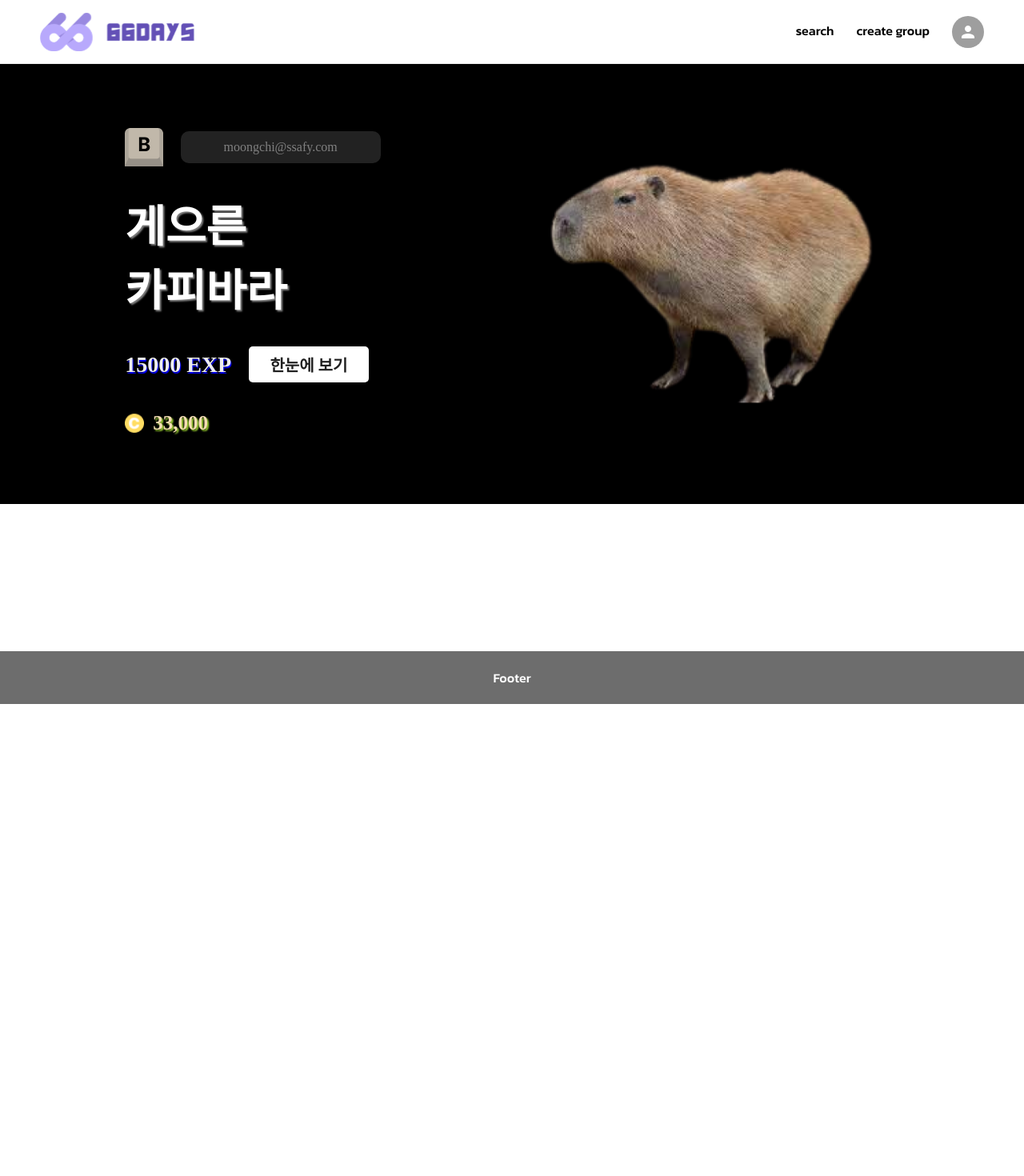
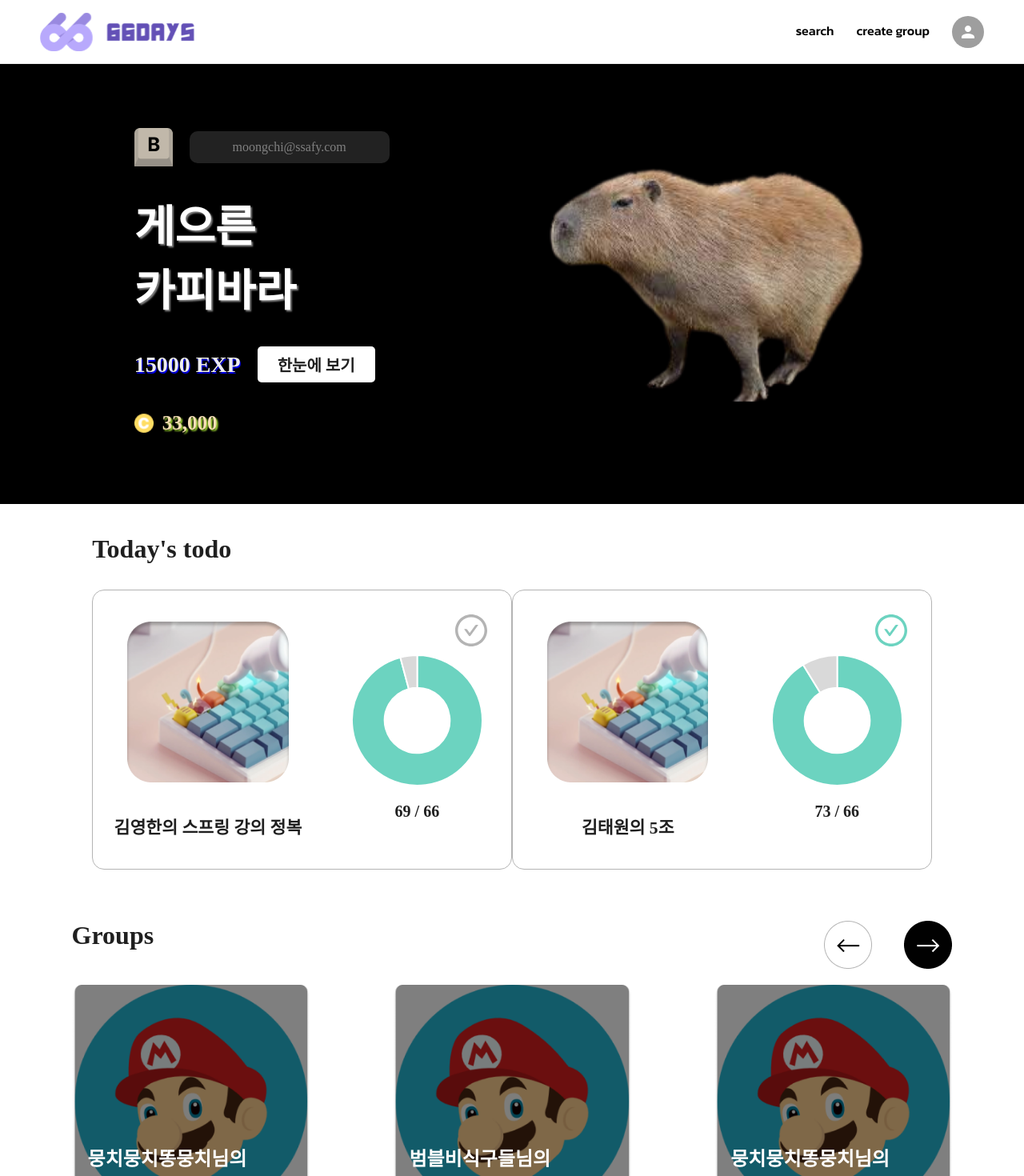
Before and after one commit to predictyson/66days, a React (Vite) app in the folder frontend/: page / in a window 1280 px wide. Shown: the top 1470 px of the page at 80% size. Before the commit the page ends 880 px from the top, so only its background shows below. Built offline with nearby package versions, Linux system fonts and the light colour scheme; a web font is replaced by a local one.

Commit message:
fe/chore: temp save

```diff
--- a/frontend/package.json
+++ b/frontend/package.json
@@ -13,6 +13,7 @@
     "@ant-design/icons": "^5.0.1",
     "@types/chart.js": "^2.9.37",
     "@types/react-slick": "^0.23.10",
+    "@types/swiper": "^6.0.0",
     "antd": "^5.4.6",
     "axios": "^1.4.0",
     "chart.js": "^4.3.0",
@@ -25,7 +26,8 @@
     "sockjs-client": "^1.6.1",
     "stompjs": "^2.3.3",
     "styled-components": "^5.3.10",
-    "styled-normalize": "^8.0.7"
+    "styled-normalize": "^8.0.7",
+    "swiper": "^9.3.1"
   },
   "devDependencies": {
     "@types/react": "^18.0.28",
--- a/frontend/src/components/main/Banner.tsx
+++ b/frontend/src/components/main/Banner.tsx
@@ -41,7 +41,7 @@ const Container = styled.div`
   display: flex;
   font-family: Pretendard;
   background-color: black;
-  padding: 0 8%;
+  padding: 0 9%;
 `;
 
 const LeftWrapper = styled.div`
--- a/frontend/src/components/main/Todo.tsx
+++ b/frontend/src/components/main/Todo.tsx
@@ -63,7 +63,7 @@ const Container = styled.div`
   width: 100%;
   display: flex;
   font-family: Pretendard;
-  padding: 3% 7%;
+  padding: 3% 9%;
   display: flex;
   flex-direction: column;
 `;
@@ -79,8 +79,8 @@ const TodoContianer = styled.div`
 `;
 
 const TodoBox = styled.div`
-  width: 45%;
-  height: 100%;
+  width: 55rem;
+  height: 35rem;
   border: solid 1px ${theme.colors.gray400};
   border-radius: 15px;
   display: flex;
--- a/frontend/src/routes/MainPage.tsx
+++ b/frontend/src/routes/MainPage.tsx
@@ -8,8 +8,8 @@ export default function MainPage() {
   return (
     <>
       <Banner memberInfo={MAIN_DUMMY_DATA.memberInfo} />
-      {/* <Todo challenges={MAIN_DUMMY_DATA.challenge} /> */}
-      {/* <Groups groups={MAIN_DUMMY_DATA.group} /> */}
+      <Todo challenges={MAIN_DUMMY_DATA.challenge} />
+      <Groups groups={MAIN_DUMMY_DATA.group} />
       {/* <Ranking ranking={MAIN_DUMMY_DATA.rank} /> */}
     </>
   );
```
Also changed, not shown: 1 other file (tests, documents, lock files or other folders).
